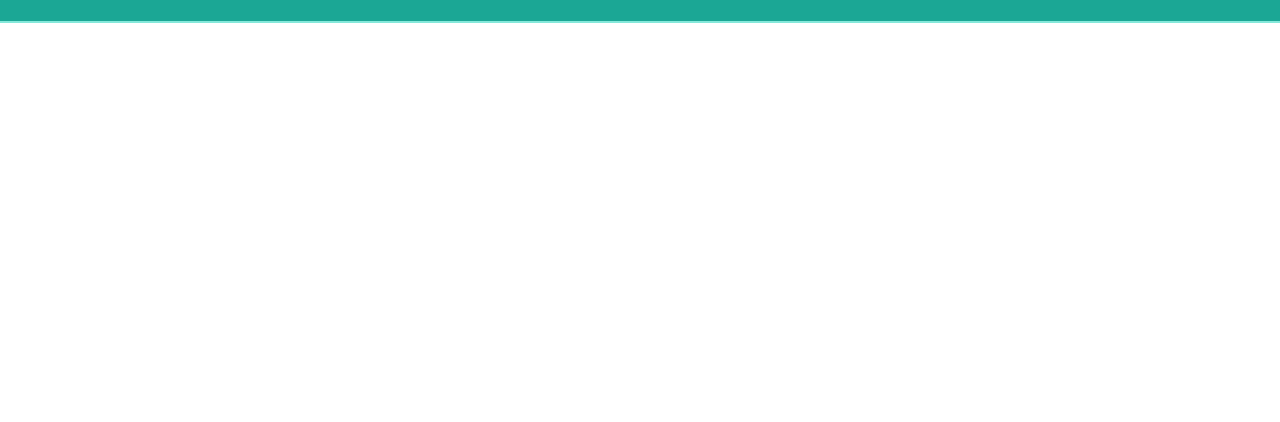
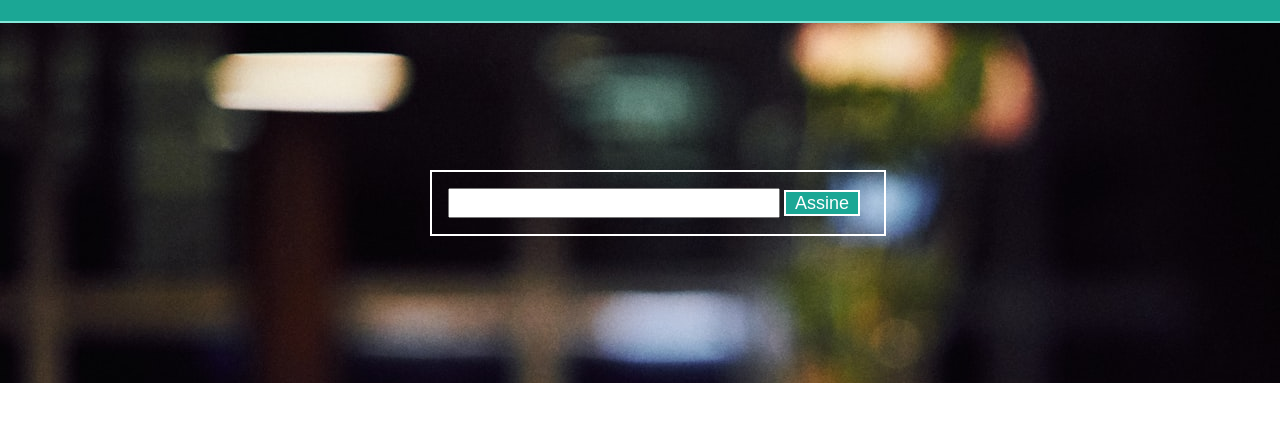
Before and after one commit to renato91/beerfindr-landing-page, a plain HTML site: page index.html in a window 1280 px wide. Shown: the part 88-510 px from the top of the page. Drawn offline with Linux system fonts and the light colour scheme.

Commit message:
Adicionando banner com call to action

```diff
--- /dev/null
+++ b/assets/css/styles.css
@@ -0,0 +1,56 @@
+* {
+  margin: 0px;
+  padding: 0px;
+}
+
+html {
+  font-family: "Gill Sans", "Gill Sans MT", Calibri, "Trebuchet MS", sans-serif;
+}
+
+.main-header {
+  padding: 24px;
+  background-color: #1ba795;
+  border-bottom: 2px solid #85e8da;
+}
+
+.main-title,
+.main-subtitle {
+  color: #ffffff;
+}
+
+.newsletter-wrapper {
+  height: 360px;
+  width: 100%;
+  display: block;
+  background-image: url("../img/banner-beer-background.jpeg");
+  background-attachment: fixed;
+  position: relative;
+}
+
+.newsletter-form-wrapper {
+  width: 100%;
+  max-width: 420px;
+  padding: 16px;
+  border: 2px solid #ffffff;
+  position: absolute;
+  top: 50%;
+  left: 50%;
+  margin-top: -33px;
+  margin-left: -210px;
+}
+
+.newsletter-input {
+  height: 26px;
+  width: calc(80% - 8px);
+  color: #1ba795;
+  font-size: 18px;
+}
+
+.newsletter-button {
+  height: 26px;
+  width: calc(20% - 8px);
+  background-color: #1ba795;
+  border: 2px solid #ffffff;
+  color: #ffffff;
+  font-size: 18px;
+}
--- a/assets/styles.css
+++ /dev/null
@@ -1,19 +0,0 @@
-* {
-  margin: 0px;
-  padding: 0px;
-}
-
-html {
-  font-family: "Gill Sans", "Gill Sans MT", Calibri, "Trebuchet MS", sans-serif;
-}
-
-.main-header {
-  padding: 24px;
-  background-color: #1ba795;
-  border-bottom: 2px solid #85e8da;
-}
-
-.main-title,
-.main-subtitle {
-  color: #ffffff;
-}
--- a/index.html
+++ b/index.html
@@ -3,7 +3,13 @@
   <head>
     <meta charset="utf-8" />
     <title>Beerfindr</title>
-    <link href="assets/styles.css" rel="stylesheet" type="text/css" />
+    <link href="assets/css/styles.css" rel="stylesheet" type="text/css" />
+
+    <script>
+      function enviarDados() {
+          alert(document.getElementsByClassName("newsletter-input")[0].value);
+      }
+    </script>
   </head>
 
   <body>
@@ -13,5 +19,11 @@
       </h1>
       <h3 class="main-subtitle">Site de cervejas</h3>
     </header>
+    <div class="newsletter-wrapper">
+      <div class="newsletter-form-wrapper">
+        <input type="text" class="newsletter-input" />
+        <button type="button" class="newsletter-button" onclick="enviarDados()">Assine</button>
+      </div>
+    </div>
   </body>
 </html>
```
Also changed, not shown: assets/img/banner-beer-background.jpeg (added).
